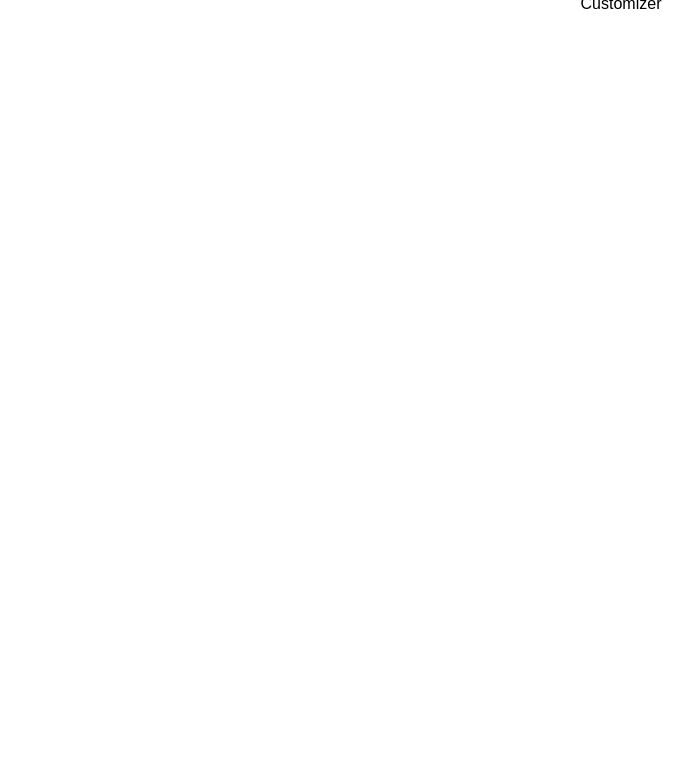
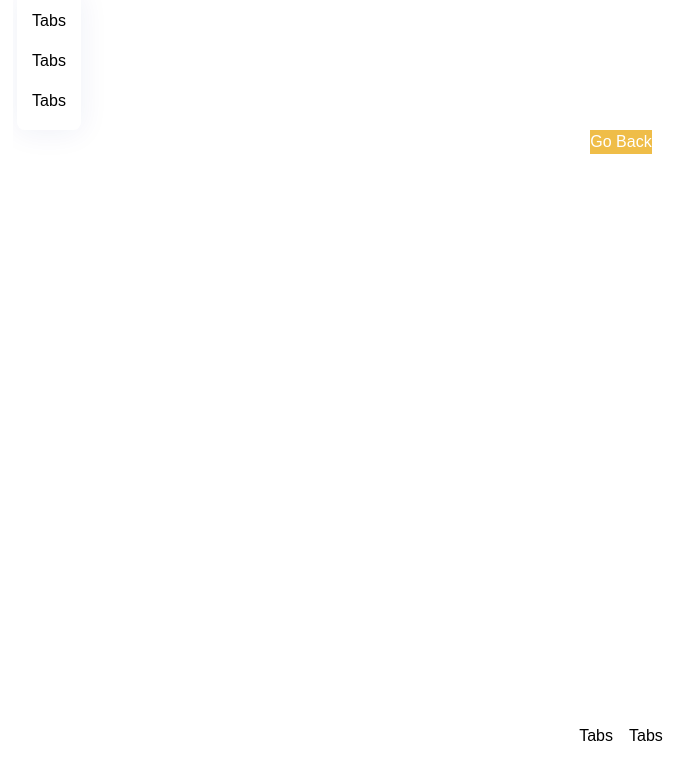
Before and after one commit to matedefalco/shirt-app, a React (Vite) app: page / in a window 1280 px wide. Both pictures are taken after a click on the button "Customize It". Shown: the part 64-844 px from the top of the page, without its empty margins (19-713 px from the left). Built offline with nearby package versions, Linux system fonts and the light colour scheme; a web font is replaced by a local one.

Commit message:
Tabs & Nav

```diff
--- a/src/pages/Customizer.jsx
+++ b/src/pages/Customizer.jsx
@@ -17,7 +17,56 @@
 } from "../components/index"
 
 const Customizer = () => {
-	return <div>Customizer</div>
+	const snap = useSnapshot(state)
+
+	return (
+		<AnimatePresence>
+			{!snap.intro && (
+				<>
+					<motion.div
+						key="custom"
+						className="absolute top-0 left-0 z-10"
+						{...slideAnimation("left")}
+					>
+						<div className="flex items-center min-h-screen">
+							<div className="editortabs-container tabs">
+								{EditorTabs.map((tab) => (
+									<Tab key={tab.name} tab={tab} handleClick={() => {}} />
+								))}
+							</div>
+						</div>
+					</motion.div>
+
+					<motion.div
+						className="absolute z-10 top-5 right-5"
+						{...fadeAnimation}
+					>
+						<CustomButton
+							type="filled"
+							title="Go Back"
+							handleClick={() => (state.intro = true)}
+							customStyles="w-fit px-4 py-2.5 font-bold text-sm"
+						/>
+					</motion.div>
+
+					<motion.div
+						className="filtertabs-container"
+						{...slideAnimation("up")}
+					>
+						{FilterTabs.map((tab) => (
+							<Tab
+								key={tab.name}
+								tab={tab}
+								isFilterTab
+								isActiveTab=""
+								handleClick={() => {}}
+							/>
+						))}
+					</motion.div>
+				</>
+			)}
+		</AnimatePresence>
+	)
 }
 
 export default Customizer
```
